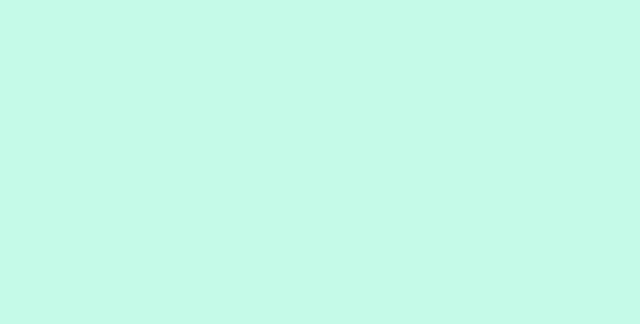
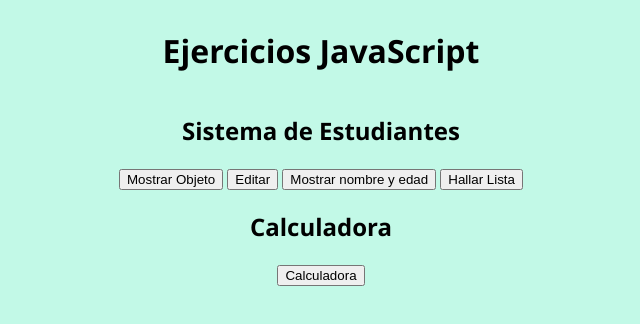
Before and after one commit to SebaCry/JS-SENA, a plain HTML site: page index.html in a window 1280 px wide. Shown: the whole page, without its empty margins (319-959 px from the left). Drawn offline with Linux system fonts and the light colour scheme.

Commit message:
comentarios quitados en el index

```diff
--- a/index.html
+++ b/index.html
@@ -7,7 +7,7 @@
     </head>
 
     <body style="justify-content: center; display: flex; flex-direction: column; text-align: center; align-items: center; background-color: rgb(194, 249, 231); font-family:'Segoe UI', Tahoma, Geneva, Verdana, sans-serif;">
-    <!-- <h1>Ejercicios JavaScript</h1>
+    <h1>Ejercicios JavaScript</h1>
 
 
     <div>
@@ -20,20 +20,20 @@
     <div>
         <h2>Calculadora</h2>
         <button onclick="calculadora()">Calculadora</button>
-    </div>     -->
+    </div>
 
 
 
     </body>
-    <script src="/js/for.js"></script>
-    <!-- <script type="text/javascript" src="js/main.js"></script>
+    <!-- <script src="/js/for.js"></script>
+    <script type="text/javascript" src="js/main.js"></script>
     <script type="text/javascript" src="js/bloque.js"></script>
     <script type="text/javascript" src="js/variables.js"></script>
     <script type="text/javascript" src="js/objetos.js"></script>
     <script type="text/javascript" src="js/funciones.js"></script>
-    <script type="text/javascript" src="js/objetos.js"></script>
+    <script type="text/javascript" src="js/objetos.js"></script> -->
     <script type="text/javascript" src="js/calculadora.js"></script>
-    <script type="text/javascript" src="js/ejeObjetos.js"></script> -->
+    <script type="text/javascript" src="js/ejeObjetos.js"></script>
 
 
 
```
